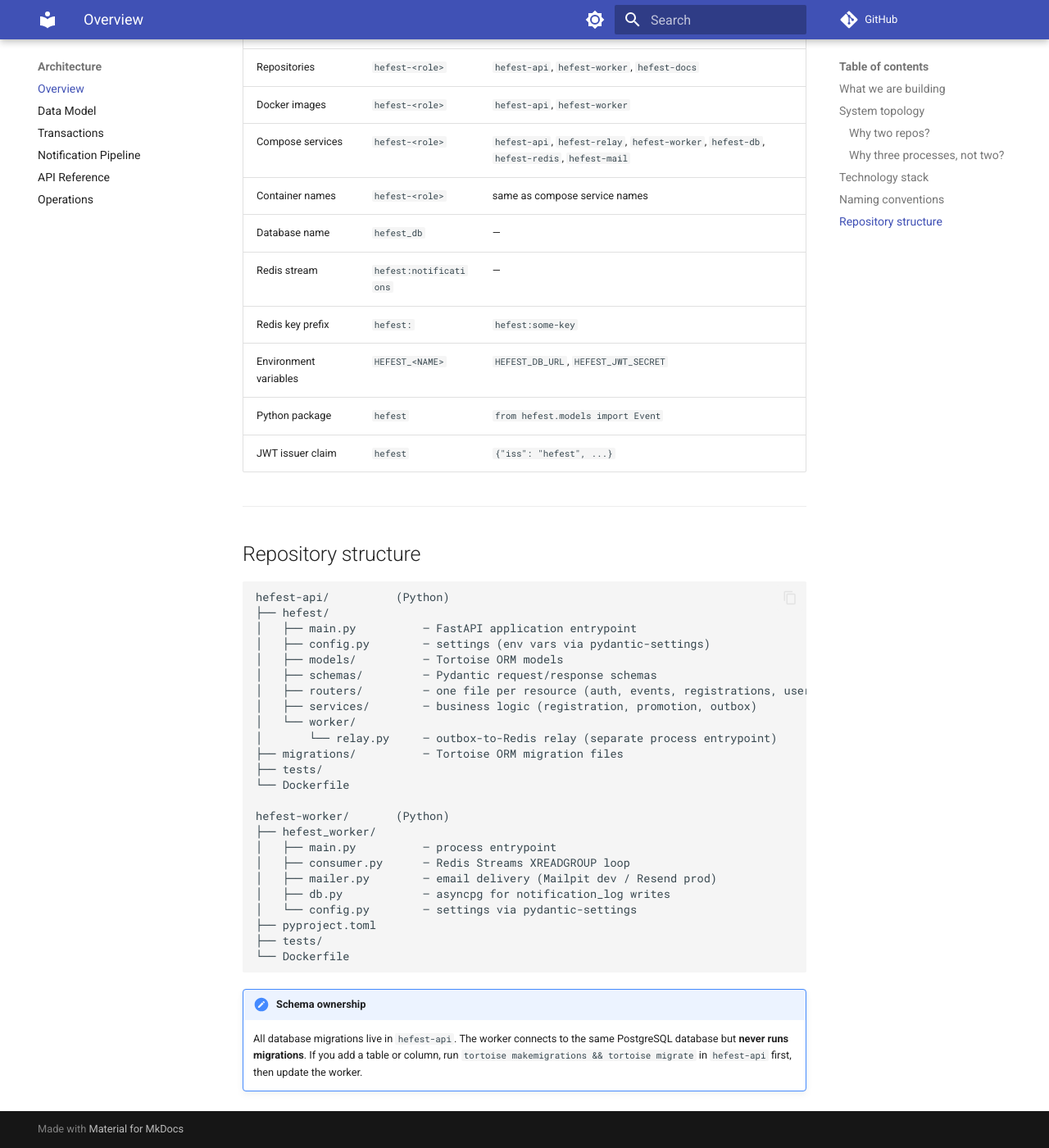
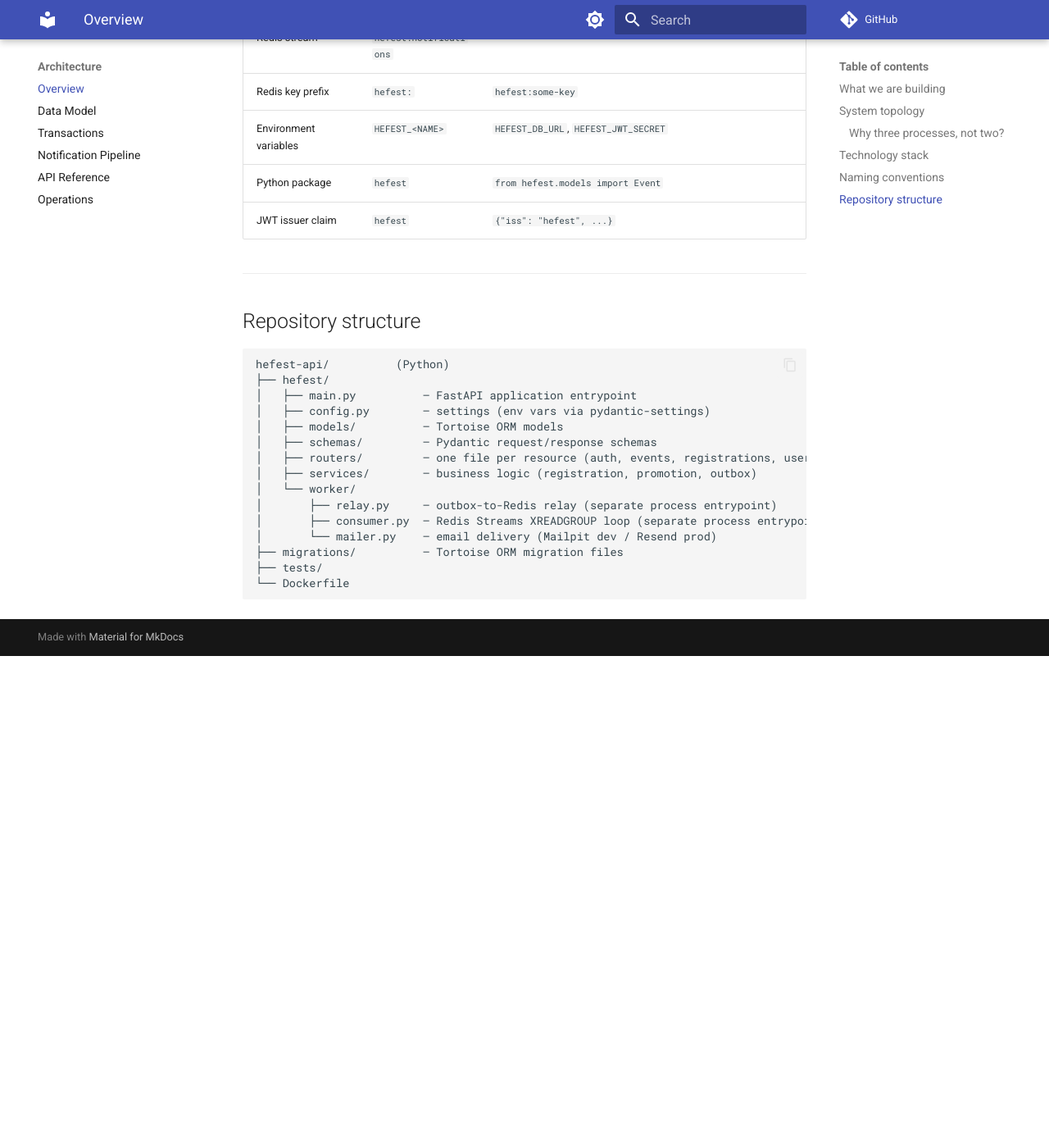
Before and after one commit to hefest2026/hefest-docs, an MkDocs documentation site: the page built from docs/architecture/index.md, in a window 1280 px wide and 1400 px high, scrolled down 3125 px. Shown: the whole window at 82% size. Built offline with MkDocs 1.6.1 and Material for MkDocs 9.7.7, drawn with Linux system fonts in a browser that asks for light colours; comment, search, counter and statistics services are not loaded; after the commit the page ends 3925 px from its top, so only the background shows below that; some of the changed text lies outside the part shown.

Commit message:
docs: retire hefest-worker repo concept from architecture (HEF-16)

````diff
--- a/docs/architecture/index.md
+++ b/docs/architecture/index.md
@@ -28,9 +28,6 @@ flowchart LR
     subgraph api_repo["hefest-api  (Python · one Docker image)"]
         API["api\nFastAPI HTTP server"]
         Relay["relay\noutbox-to-streams bridge"]
-    end
-
-    subgraph worker_repo["hefest-worker  (Python)"]
         Worker["worker\nstream consumer + email sender"]
     end
 
@@ -47,13 +44,9 @@ flowchart LR
 |---|---|---|
 | `api` | `hefest-api` | Handle HTTP requests, enforce auth/roles, run business transactions |
 | `relay` | `hefest-api` | Bridge: read pending outbox rows → publish to Redis Streams |
-| `worker` | `hefest-worker` | Consume Redis Streams → send email → write delivery log |
+| `worker` | `hefest-api` | Consume Redis Streams → send email → write delivery log |
 
-The `api` and `relay` live in the same repo and share the same Docker image (different entrypoints). The `worker` is a separate Python repo and Docker image. They are composed together via `docker-compose`.
-
-### Why two repos?
-
-The relay and the worker have different deployment lifecycles, different scaling dimensions, and different concerns. The Redis Streams interface is a clean boundary: `hefest-api` owns the database schema and the outbox; `hefest-worker` reads from Redis and writes only the delivery log. Keeping them separate means each can be scaled, replaced, or redeployed independently of the other.
+All three processes live in the same `hefest-api` repo and share the same Docker image (different entrypoints). They are composed together via `docker-compose`.
 
 ### Why three processes, not two?
 
@@ -88,8 +81,8 @@ The relay decouples outbox-polling from email-sending. The API writes to Postgre
 
 | Artifact | Pattern | Examples |
 |---|---|---|
-| Repositories | `hefest-<role>` | `hefest-api`, `hefest-worker`, `hefest-docs` |
-| Docker images | `hefest-<role>` | `hefest-api`, `hefest-worker` |
+| Repositories | `hefest-<role>` | `hefest-api`, `hefest-docs` |
+| Docker images | `hefest-<role>` | `hefest-api` |
 | Compose services | `hefest-<role>` | `hefest-api`, `hefest-relay`, `hefest-worker`, `hefest-db`, `hefest-redis`, `hefest-mail` |
 | Container names | `hefest-<role>` | same as compose service names |
 | Database name | `hefest_db` | — |
@@ -113,22 +106,10 @@ hefest-api/          (Python)
 │   ├── routers/         — one file per resource (auth, events, registrations, users)
 │   ├── services/        — business logic (registration, promotion, outbox)
 │   └── worker/
-│       └── relay.py     — outbox-to-Redis relay (separate process entrypoint)
+│       ├── relay.py     — outbox-to-Redis relay (separate process entrypoint)
+│       ├── consumer.py  — Redis Streams XREADGROUP loop (separate process entrypoint)
+│       └── mailer.py    — email delivery (Mailpit dev / Resend prod)
 ├── migrations/          — Tortoise ORM migration files
 ├── tests/
 └── Dockerfile
-
-hefest-worker/       (Python)
-├── hefest_worker/
-│   ├── main.py          — process entrypoint
-│   ├── consumer.py      — Redis Streams XREADGROUP loop
-│   ├── mailer.py        — email delivery (Mailpit dev / Resend prod)
-│   ├── db.py            — asyncpg for notification_log writes
-│   └── config.py        — settings via pydantic-settings
-├── pyproject.toml
-├── tests/
-└── Dockerfile
 ```
-
-!!! note "Schema ownership"
-    All database migrations live in `hefest-api`. The worker connects to the same PostgreSQL database but **never runs migrations**. If you add a table or column, run `tortoise makemigrations && tortoise migrate` in `hefest-api` first, then update the worker.
````
Also changed, not shown: docs/architecture/operations.md (+2 -2 lines).
